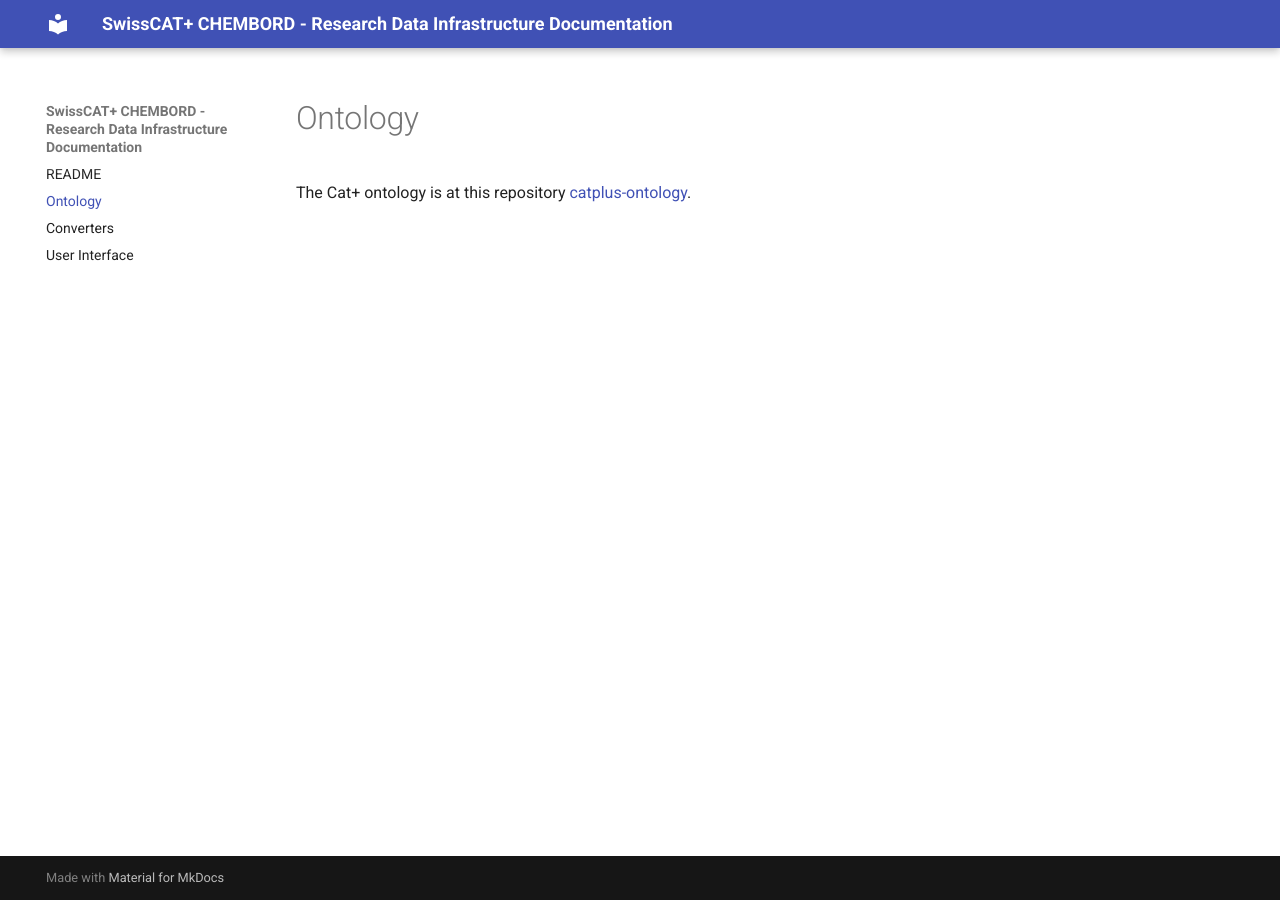
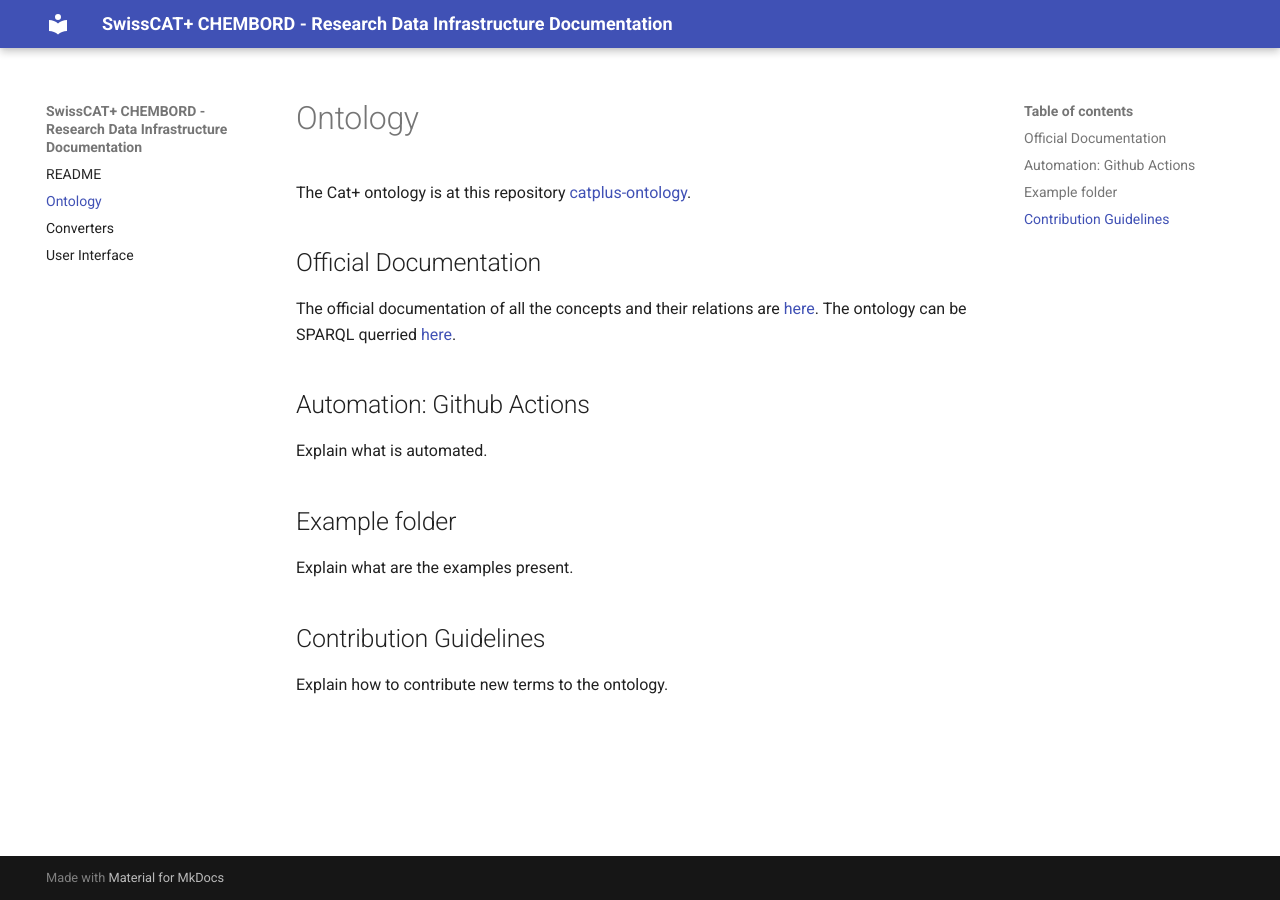
Before and after one commit to swisscatplus/catplus-docs, an MkDocs documentation site: the page built from docs/ontology.md, in a window 1280 px wide. Built offline with MkDocs 1.6.1 and Material for MkDocs 9.7.7, drawn with Linux system fonts in a browser that asks for light colours.

Commit message:
chore: ontology skeleton

```diff
--- a/docs/ontology.md
+++ b/docs/ontology.md
@@ -1,3 +1,20 @@
 # Ontology
 
 The Cat+ ontology is at this repository [catplus-ontology](https://github.com/sdsc-ordes/catplus-ontology).
+
+## Official Documentation
+
+The official documentation of all the concepts and their relations are [here](https://sdsc-ordes.github.io/catplus-ontology/).
+The ontology can be SPARQL querried [here](https://catplus.swisscustodian.ch/default).
+
+## Automation: Github Actions
+
+Explain what is automated.
+
+## Example folder
+
+Explain what are the examples present.
+
+## Contribution Guidelines
+
+Explain how to contribute new terms to the ontology.
```
